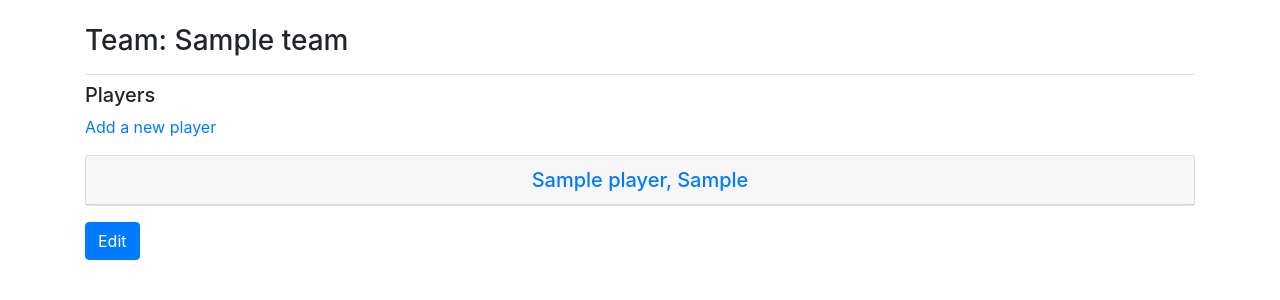
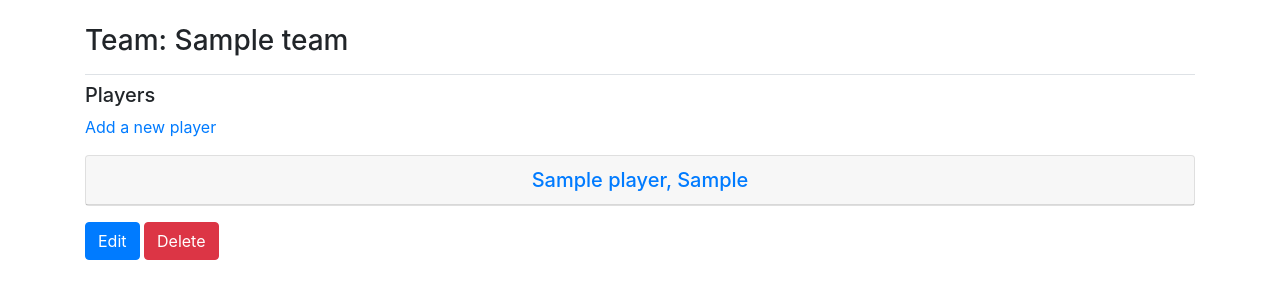
Before and after one commit to dalenledingham/NCAA-Django, a Django app: page /teams/1/ in a window 1280 px wide. Shown: the part 58-358 px from the top of the page. Run offline with Django 3.2, Linux system fonts and the light colour scheme; a user stored in the database is signed in; tables that the repository leaves empty hold one stand-in row (values such as "Sample post"); some libraries are stand-ins or nearby versions.

Commit message:
Added ability to delete conferences, players, and teams

```diff
--- a/ncaa/templates/ncaa/conference.html
+++ b/ncaa/templates/ncaa/conference.html
@@ -21,7 +21,9 @@
     <p>There are no teams in this conference yet.</p>
   {% endfor %}
 
-  <p>
+  <form action="{% url 'ncaa:delete_conference' conference.id %}" method="post">
+    {% csrf_token %}
     <a href="{% url 'ncaa:edit_conference' conference.id %}" class="btn btn-primary">Edit</a>
-  </p>
+    <input type="submit" value="Delete" class="btn btn-danger">
+  </form>
 {% endblock content %}
--- a/ncaa/templates/ncaa/player.html
+++ b/ncaa/templates/ncaa/player.html
@@ -9,7 +9,9 @@
   <p><strong>Team:</strong> {{ player.team }}</p>
   <p><strong>Position:</strong> {{ player.position }}</p>
 
-<p>
+<form action="{% url 'ncaa:delete_player' player.id %}" method="post">
+  {% csrf_token %}
   <a href="{% url 'ncaa:edit_player' player.id %}" class="btn btn-primary">Edit</a>
-</p>
+  <input type="submit" value="Delete" class="btn btn-danger">
+</form>
 {% endblock content %}
--- a/ncaa/templates/ncaa/team.html
+++ b/ncaa/templates/ncaa/team.html
@@ -21,7 +21,9 @@
     <p>There are no players in this team yet.</p>
   {% endfor %}
 
-  <p>
+  <form action="{% url 'ncaa:delete_team' team.id %}" method="post">
+    {% csrf_token %}
     <a href="{% url 'ncaa:edit_team' team.id %}" class="btn btn-primary">Edit</a>
-  </p>
+    <input type="submit" value="Delete" class="btn btn-danger">
+  </form>
 {% endblock content %}
--- a/ncaa/urls.py
+++ b/ncaa/urls.py
@@ -1,6 +1,7 @@
 """Defines URL patterns for ncaa"""
 
 from django.urls import path
+from django.conf.urls import url
 from . import views
 
 app_name = 'ncaa'
@@ -43,4 +44,13 @@ urlpatterns = [
 
   # Page for editing a player
   path('edit_player/<int:player_id>/', views.edit_player, name='edit_player'),
+
+  # URL for deleting a conference
+  url(r'^conference/(?P<pk>[0-9]+)/delete/$', views.delete_conference, name='delete_conference'),
+
+  # URL for deleting a team
+  url(r'^team/(?P<pk>[0-9]+)/delete/$', views.delete_team, name='delete_team'),
+
+  # URL for deleting a player
+  url(r'^player/(?P<pk>[0-9]+)/delete/$', views.delete_player, name='delete_player'),
 ]
--- a/ncaa/views.py
+++ b/ncaa/views.py
@@ -178,3 +178,33 @@ def edit_player(request, player_id):
 
   context = {'player': player, 'form': form}
   return render(request, 'ncaa/edit_player.html', context)
+
+def delete_conference(request, pk):
+  """Delete an existing conference"""
+  conference = get_object_or_404(Conference, pk=pk)
+
+  if request.method == 'POST':
+    conference.delete()
+    return redirect('/')
+
+  return render(request, '/', {'conference': conference})
+
+def delete_team(request, pk):
+  """Delete an existing team"""
+  team = get_object_or_404(Team, pk=pk)
+
+  if request.method == 'POST':
+    team.delete()
+    return redirect('/')
+
+  return render(request, '/', {'team': team})
+
+def delete_player(request, pk):
+  """Delete an existing player"""
+  player = get_object_or_404(Player, pk=pk)
+
+  if request.method == 'POST':
+    player.delete()
+    return redirect('/')
+
+  return render(request, '/', {'player': player})
```
